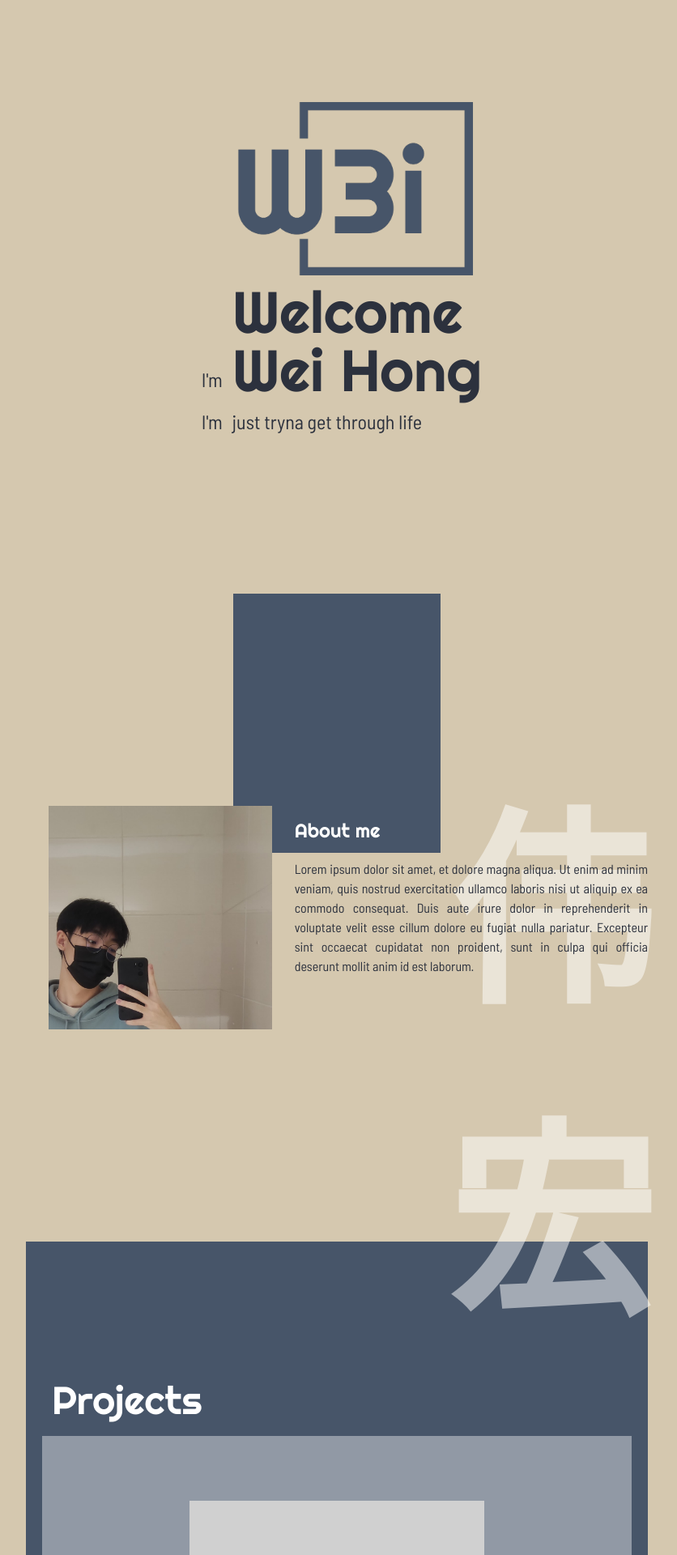
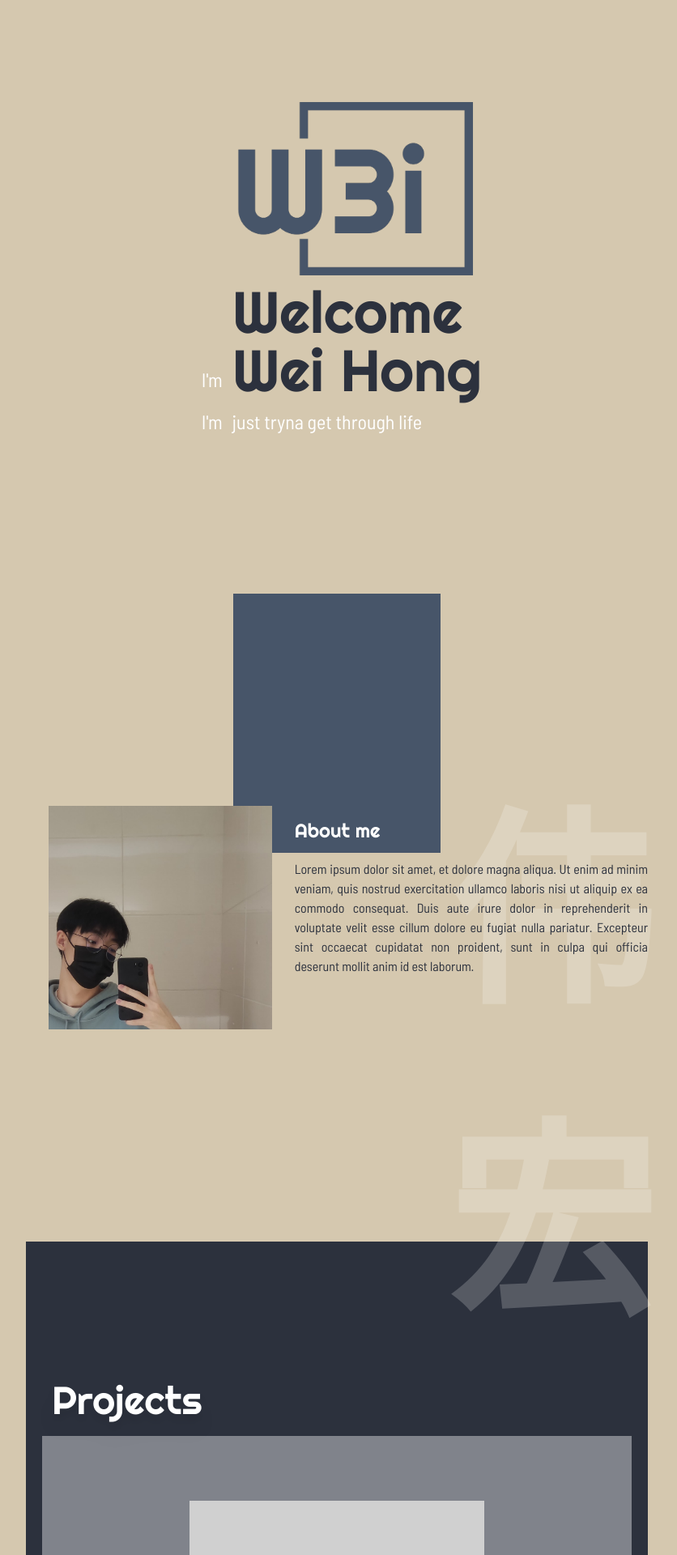
Before and after one commit to w3ihong/personalWeb, a Next.js app: page / in a window 1280 px wide. Shown: the part 140-2060 px from the top of the page at 81% size, without its empty margins (224-1060 px from the left). Built offline with nearby package versions, Linux system fonts and the light colour scheme.

Commit message:
added footer, added chinese font

```diff
--- a/package.json
+++ b/package.json
@@ -9,7 +9,6 @@
     "lint": "next lint"
   },
   "dependencies": {
-    "@next/font": "^13.5.3",
     "@types/node": "20.6.2",
     "@types/react": "18.2.21",
     "@types/react-dom": "18.2.7",
--- a/src/app/components/foot.tsx
+++ b/src/app/components/foot.tsx
@@ -3,10 +3,15 @@ import Image from "next/image";
 export default function Footer() {
     return (
         <footer>
-            <div className="flex flex-col items-center justify-center md:flex-row bg-sec gap-4 h-28">
-                <a className="block w-16 h-3 text-pri">Linked-in</a>
-                <a className="block w-16 h-3 text-pri">Resume</a>
-                <a className="block w-16 h-3 text-pri">Git-Hub</a>
+            <div className="flex flex-col items-center justify-center sm:flex-row bg-sec md:gap-x-2 lg:gap-x-8">
+                <a className="footItem" target="_blank" href="https://www.linkedin.com/in/wei-hong-926208238/">
+                    <span className="strike">Linked-in</span></a>
+                <a className=" footItem" href="">
+                    <span className="strike">Resume</span></a>
+                <a className=" footItem" target="_blank" href="https://github.com/Wei-H0ng">
+                    <span className="strike">Git-Hub</span></a>
+                <a className=" footItem" >
+                    <span className="strike">Email</span></a>
             </div>
         </footer>
     );
--- a/src/app/components/nav.tsx
+++ b/src/app/components/nav.tsx
@@ -16,12 +16,12 @@ export default function Nav() {
   }
 
   return (
-    <div className=" overflow-hidden sticky top-0 z-50 bg-gradient-to-r from-pri from-5% via-transparent via-35% to-pri to-90% items-center backdrop-blur-md md:px-8 lg:px-24">
+    <div className=" overflow-hidden sticky top-0 z-50 bg-gradient-to-r from-pri from-10% via-transparent via-35% to-pri to-80%   items-center backdrop-blur-md md:px-8 lg:px-24">
       <div className=" topnav " id="myTopnav">
-        <a href="#hero" className=" inline-block float-left ml-3 py-[1.35rem] pl-3 md:px-8"><Image src={logo} alt="Logo" className=" w-10"/></a>
-        <a href="#contact" className="navItem"><span className="strike">CONTACT</span></a>
-        <a href="#projects" className="navItem"><span className="strike">PROJECTS</span></a>
-        <a href="#about" className="navItem"><span className="strike">ABOUT</span></a>
+        <a  className=" inline-block float-left ml-3 py-[1.35rem] pl-3 md:px-8 drop-shadow-xl" href="#hero"><Image src={logo} alt="Logo" className=" w-10"/></a>
+        <a  className="navItem" href="#contact"><span className="strike">CONTACT</span></a>
+        <a  className="navItem" href="#projects"><span className="strike">PROJECTS</span></a>
+        <a  className="navItem" href="#about"><span className="strike">ABOUT</span></a>
         <a className=" burger hidden m-5" onClick={responsive}>
           <Image src={burger} alt="menu" className=" h-7 w-7"/>
         </a>
--- a/src/app/globals.css
+++ b/src/app/globals.css
@@ -30,6 +30,18 @@ h1 {
 
 .showBorder{
   @apply outline outline-2
+}
+
+.navItem {
+  @apply block px-8 py-6 float-right drop-shadow-xl
+}
+
+.footItem {
+  @apply block px-8 py-3 md:py-6 text-pri hover:bg-pri hover:text-sec hover:transition-all duration-300
+}
+
+.chiText {
+  @apply absolute z-20 w-1/4 right-[3.5rem] -bottom-[10rem] font-sc font-bold text-[13rem] md:text-[16rem] text-white/20
 }
 
 /* menu hover strike through animation */
@@ -92,10 +104,6 @@ h1 {
   @apply -translate-y-[4rem]
 }
 
-.navItem {
-  @apply block px-8 py-6 float-right
-}
-
 @media screen and (max-width: 639px) {
   .topnav a:not(:first-child) {display: none;}
   .topnav a.burger {
--- a/src/app/layout.tsx
+++ b/src/app/layout.tsx
@@ -4,6 +4,7 @@ import Footer from "@/components/foot";
 import Favicon from "/public/favicon.ico";
 import { Righteous } from 'next/font/google'
 import { Barlow_Semi_Condensed } from 'next/font/google'
+import { Noto_Sans_SC } from 'next/font/google'
 
 const righteous = Righteous({
   weight: '400',
@@ -15,6 +16,12 @@ const barlow = Barlow_Semi_Condensed({
   weight: ['200','400'],
   subsets: ['latin'],
   variable: '--font-barlow'
+})
+
+const chinese = Noto_Sans_SC({
+  weight: '700',
+  subsets: ['latin'],
+  variable:'--font-SC'
 })
 
 export const metadata = {
--- a/src/app/page.tsx
+++ b/src/app/page.tsx
@@ -17,7 +17,7 @@ export default function Home() {
   }
 
   useEffect(() => {
-    const observer = new IntersectionObserver(callBackFunc,{ rootMargin: "-300px" });
+    const observer = new IntersectionObserver(callBackFunc,{ rootMargin: "-200px" });
     console.log(isIntersecting);
     observer.observe(ref.current);
 
@@ -45,7 +45,7 @@ export default function Home() {
           <div className="flex flex-col">
             <div className=" flex flex-row justify-center">
               <div className=" flex justify-end px-3 py-1 md:py-2">
-                <h2 className="flex items-end text-base md:text-2xl h-full">I'm</h2>
+                <h2 className="flex items-end text-base md:text-2xl h-full text-white">I'm</h2>
               </div>
               <div className="">
                 <div className=" flex item-start justify-start">
@@ -57,9 +57,9 @@ export default function Home() {
             </div>
             <div className="flex flex-row items-center">
               <div className=" flex justify-end p-3">
-                <h2 className="flex text-base md:text-2xl">I'm </h2>
+                <h2 className="flex text-base md:text-2xl text-white">I'm </h2>
               </div>
-              <h2 className="text-base md:text-2xl">just tryna get through life</h2>
+              <h2 className="text-base md:text-2xl text-white">just tryna get through life</h2>
 
             </div>
           </div>
@@ -84,7 +84,7 @@ export default function Home() {
               <div className="absolute bg-slate-600 md:hidden w-1/2 h-[16rem] z-0 left-0"></div>
               <h1 className="AOS from-T text-2xl py-3 md:text-3xl md:py-5 text-white z-10">About me</h1>
             </div>
-            <span className="absolute z-20 w-1/4 right-[3.5rem] -bottom-[10rem]  font-bold text-[13rem] md:text-[16rem] text-white/50">伟宏</span>
+            <span className="chiText">伟宏</span>
             <div className="AOS from-B flex w-full md:w-4/5 md:h-3/5 z-30 pt-2">
               <p className="text-justify text-base">Lorem ipsum dolor sit amet, et dolore magna aliqua. Ut enim ad minim veniam, quis nostrud exercitation ullamco laboris nisi ut aliquip ex ea commodo consequat. Duis aute irure dolor in reprehenderit in voluptate velit esse cillum dolore eu fugiat nulla pariatur. Excepteur sint occaecat cupidatat non proident, sunt in culpa qui officia deserunt mollit anim id est laborum.</p>
             </div>
@@ -93,9 +93,9 @@ export default function Home() {
 
         {/* Projects section */}
         <section id="projects" className=" snap-start flex relative flex-col h-screen items-center justify-center px-5">
-          <div className="absolute bg-slate-600 h-3/5 w-full top-0"></div>
+          <div className="absolute bg-sec h-3/5 w-full top-0"></div>
           <div className=" flex self-start items-end h-1/5 z-30 pl-3 pb-5">
-            <h1 className="text-3xl  md:text-5xl text-white">Projects</h1>
+            <h1 className="text-3xl  md:text-5xl text-white drop-shadow-xl">Projects</h1>
           </div>
           <div className=" flex relative flex-row overflow-x-auto items-center gap-4 justify-center h-3/5 w-full z-10 bg-white/40">
             <Card/>
--- a/tailwind.config.ts
+++ b/tailwind.config.ts
@@ -11,7 +11,8 @@ const config: Config = {
       fontFamily:
       {
         righteous: ['var(--font-righteous)'],
-        barlow:['var(--font-barlow)']
+        barlow:['var(--font-barlow)'],
+        sc:['var(--font-sc)']
       },
       colors:
       {
```
Also changed, not shown: public/favicon.svg (deleted), 1 other file (tests, documents, lock files or other folders).
